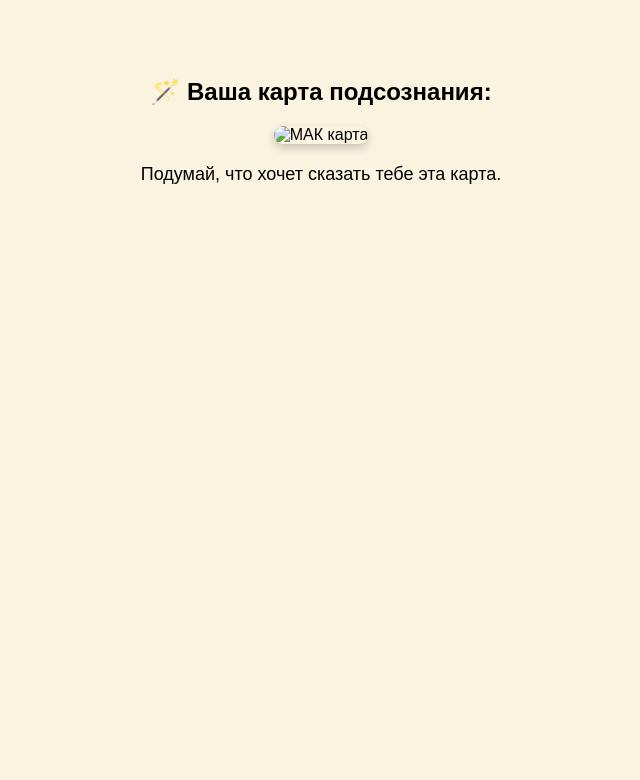
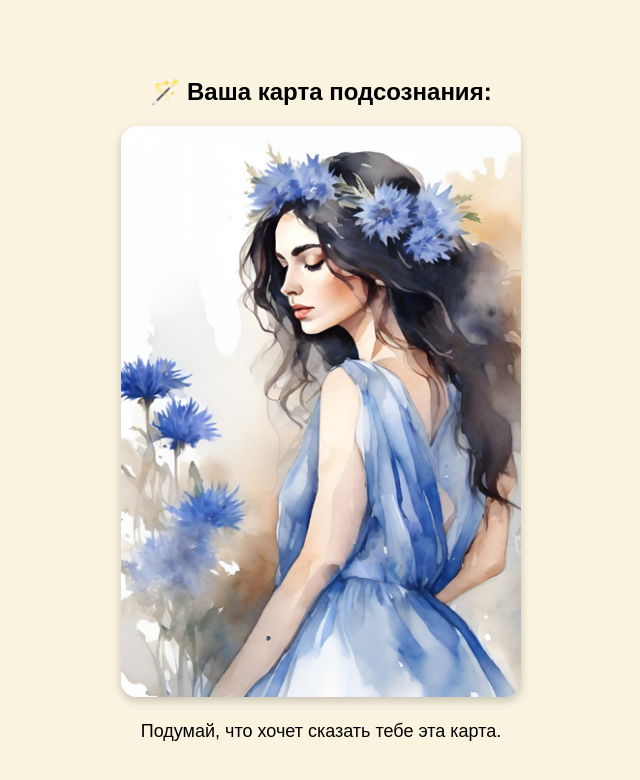
Before and after one commit to kwengirl/ma--cards, a plain HTML site: page index.html in a window 1280 px wide. Shown: the whole page, without its empty margins (319-959 px from the left). Drawn offline with Linux system fonts and the light colour scheme; files whose address does not match are found by name.

Commit message:
Update index.html

```diff
--- a/index.html
+++ b/index.html
@@ -98,8 +98,8 @@
   "cards/68.png",
   "cards/69.png",
   "cards/70.png",
-  "cards/71.png"
-  "cards/72.png"
+  "cards/71.png",
+  "cards/72.png",
   "cards/73.png"
     ];
     const randomIndex = Math.floor(Math.random() * images.length);
```
